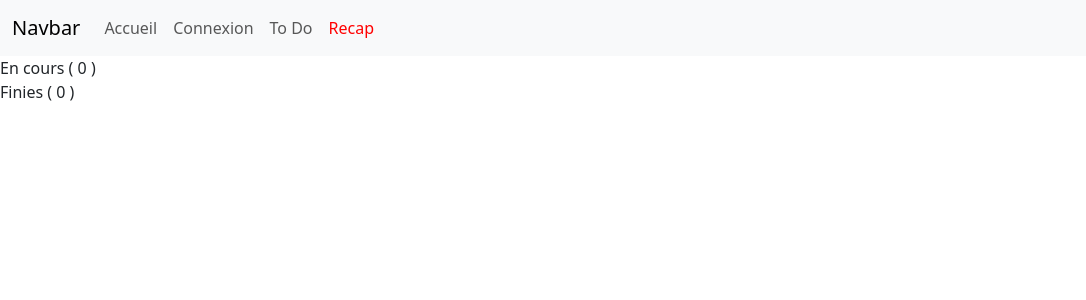
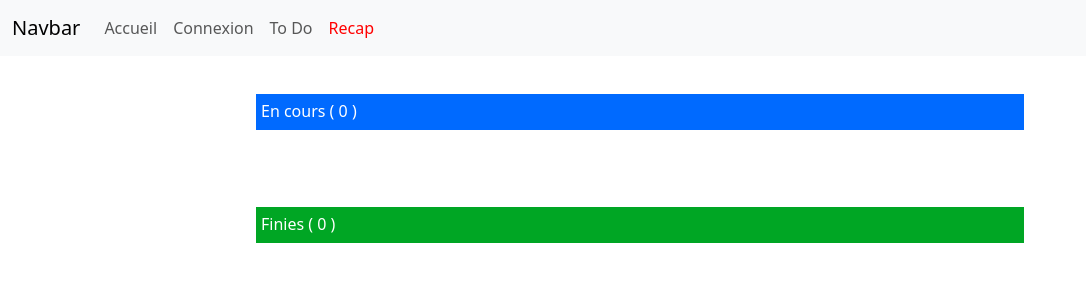
Before and after one commit to buffyTheErrorSlayer/angular-1, an Angular app: page /recap in a window 1280 px wide. Shown: the top 300 px of the page, without its empty margins (0-1086 px from the left). Built offline with nearby package versions, Linux system fonts and the light colour scheme.

Commit message:
add style to recap

```diff
--- a/src/app/recap/recap.component.html
+++ b/src/app/recap/recap.component.html
@@ -3,7 +3,7 @@
         <div class="todo-ongoing-header">En cours ( {{ongoingTasksCount}} )</div>
         <div class="todo-ongoing-list">
             @for (task of filterOngoingTasks(); track task.id) {
-                <div class="todo-done-list-item">
+                <div class="todo-ongoing-list-item">
                     {{task.title}}
                 </div>
             }
--- a/src/app/recap/recap.component.scss
+++ b/src/app/recap/recap.component.scss
@@ -0,0 +1,47 @@
+.recap{
+    width: 100%;
+    display: flex;
+    flex-direction: column;
+    justify-content: center;
+    align-items: center;
+
+    .todo{
+        &-ongoing {
+            width: 60%;
+            margin: 3% 0;;
+            &-header{
+                background-color: #006aff;
+                color: white;
+                padding: 5px;
+            }
+
+            &-list{
+                border: 1px solid #006aff;
+
+                &-item{
+                    padding: 5px;
+                }
+            }
+
+        }
+
+        &-done {
+            width: 60%;
+            margin: 3% 0;;
+            &-header{
+                background-color: #00a624;
+                color: white;
+                padding: 5px;
+            }
+
+            &-list{
+                border: 1px solid #00a624;
+
+                &-item{
+                    padding: 5px;
+                }
+            }
+
+        }
+    }
+}
```
